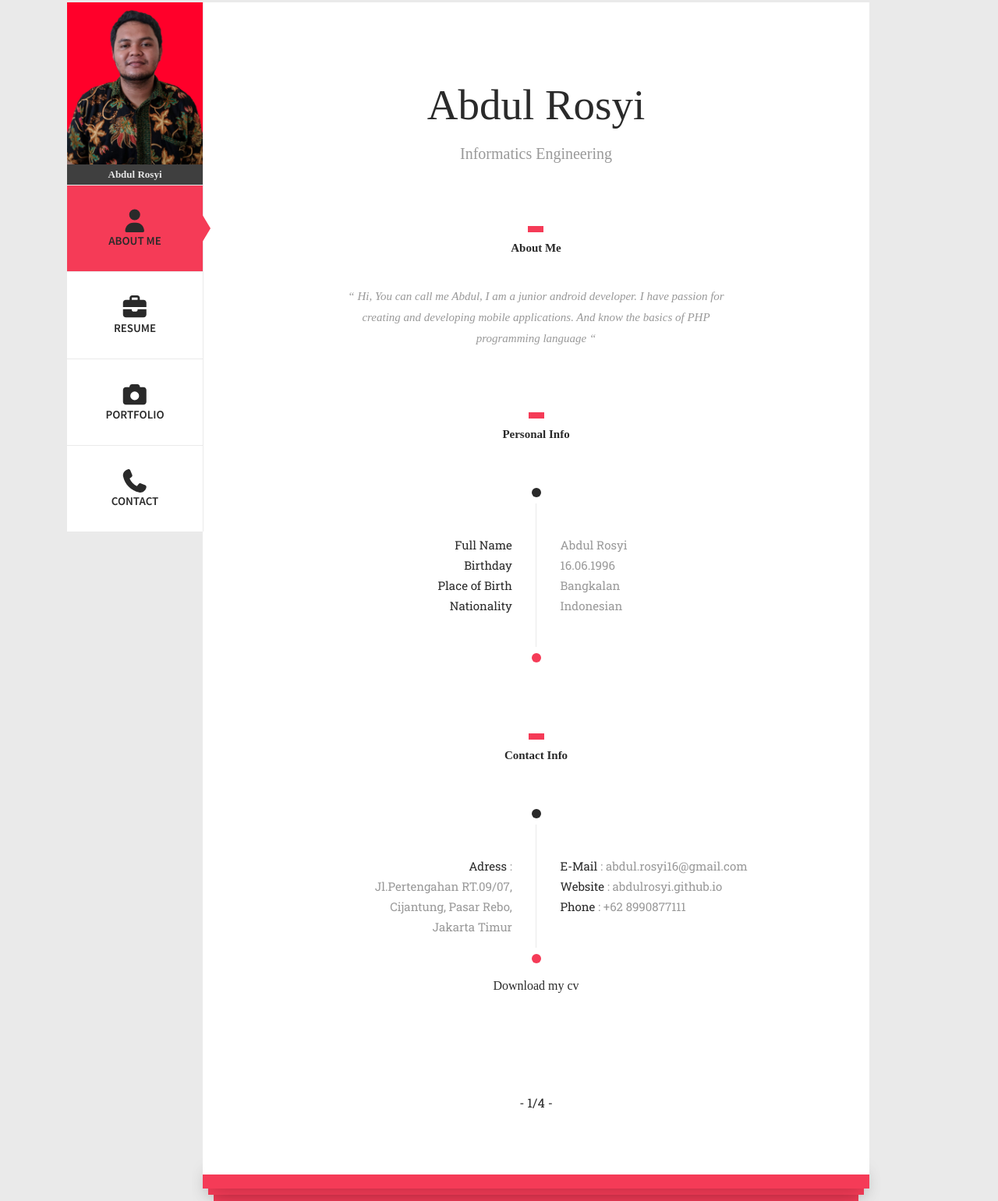
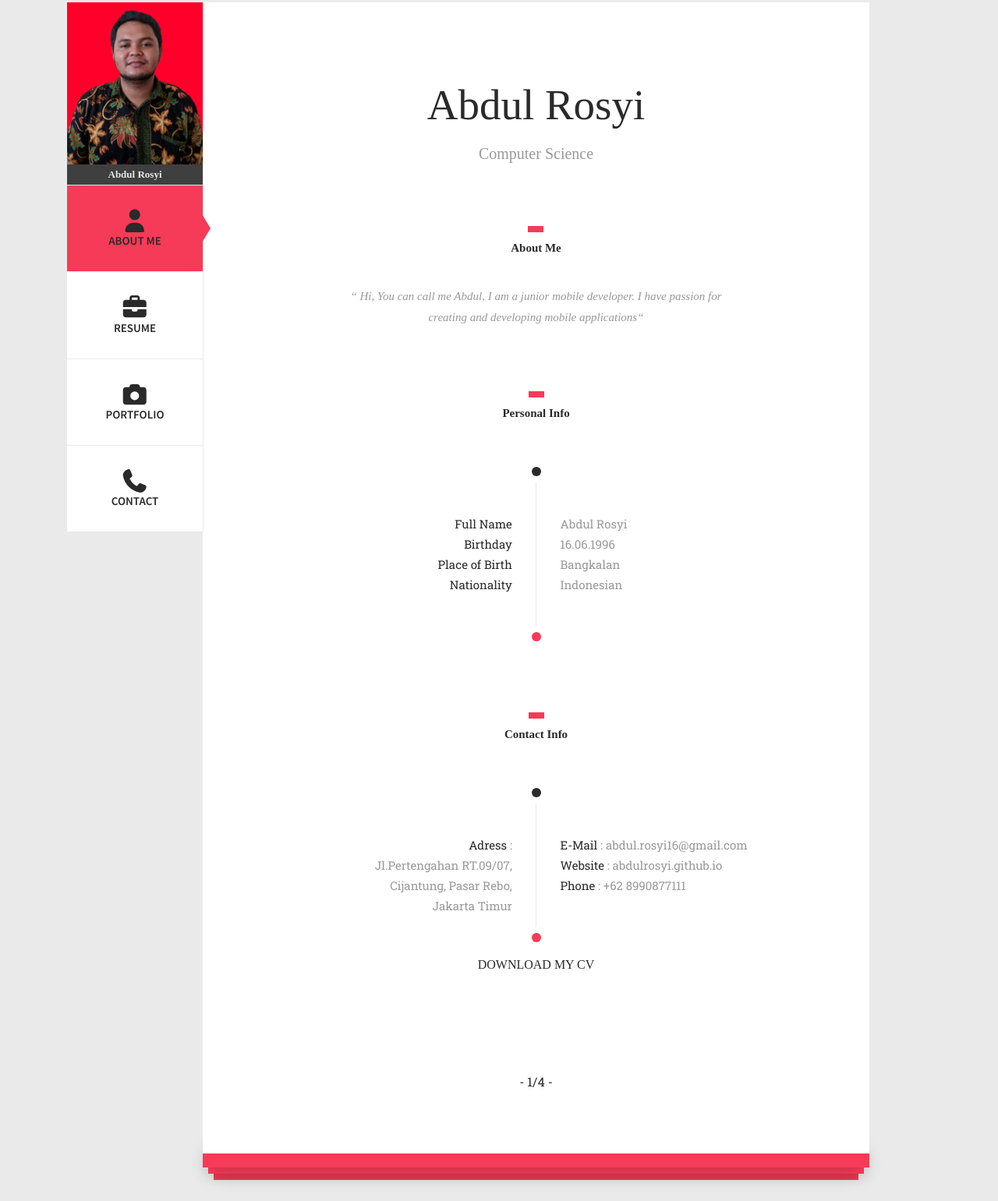
Before and after one commit to abdulrosyi/abdulrosyi.github.io, a plain HTML site: page index.html in a window 1280 px wide. Shown: the part 147-1688 px from the top of the page at 78% size. Drawn offline with Linux system fonts and the light colour scheme.

Commit message:
fix bug mobile

```diff
--- a/assets/css/styles.css
+++ b/assets/css/styles.css
@@ -644,7 +644,6 @@ img {
 	.block-nav-work li a{padding:30px 56px;}
 	.block-info.col-md-4{width:100%;}
 	.block-info.col-md-4:not(:last-child){margin-bottom:30px;}
-
 }
 
 
@@ -740,7 +739,7 @@ img {
 	.comments .replys.children {margin-left: 20px;}
 	.input-columns .column1, .input-columns .column2{width:100%;}
 	.input-columns .column1 .column-inner{padding:0;}
-	.block-info.col-md-4:not(:last-child){margin-bottom:30px;}}
+	.block-info.col-md-4:not(:last-child){margin-bottom:30px;}
 }
 
 
@@ -804,5 +803,5 @@ img {
 	.comment-content{margin-left:0;margin-top:60px;}
 	.input-columns .column1, .input-columns .column2{width:100%;}
 	.input-columns .column1 .column-inner{padding:0;}
-	.block-info.col-md-4:not(:last-child){margin-bottom:30px;}
+	/*.block-info.col-md-4:not(:last-child){margin-bottom:30px;}*/
 }
--- a/index.html
+++ b/index.html
@@ -42,7 +42,7 @@
 										<div class="col-md-12">
 											<div class="main-title profile">
 												<h1 class="mb-20">Abdul Rosyi</h1>
-	                                			<h3>Informatics Engineering</h3>
+	                                			<h3>Computer Science</h3>
 											</div>
 										</div>
 									</div>
@@ -55,7 +55,7 @@
 											</div>
 										</div>
 									</div>
-									<p class="lead-intro">“ Hi, You can call me Abdul, I am a junior android developer. I have passion for creating and developing mobile applications. And know the basics of PHP programming language “</p>
+									<p class="lead-intro">“ Hi, You can call me Abdul, I am a junior mobile developer. I have passion for creating and developing mobile applications“</p>
 								</div>
 								<div class="block-content mb-100 pb-30">
 									<div class="row">
@@ -117,7 +117,7 @@
 									</div>
 									<div class="row pt-40">
 										<div class="col-md-12">
-											<a class="uppercase t-center emph-1 btn-1" href="./assets/file/cv.pdf">Download my cv</a>
+											<a class="uppercase t-center emph-1 btn-1" href="./assets/file/cv.pdf">DOWNLOAD MY CV</a>
 										</div>
 									</div>
 								</div>
@@ -158,7 +158,7 @@
 												<div class="timeline-inner">
 													<div class="name">
 														<span class="date">February 2020 - March 2020</span>
-														<h4>PT. Godrej Indonesia - Intership</h4>
+														<h4>PT. Godrej Indonesia - Internship</h4>
 													</div>
 													<div class="detail">
 														<p>Analyze the inventory system and designing an inventory application system.  </p>
@@ -192,10 +192,10 @@
 													<div class="name">
 														<span class="date">2016 - 2020</span>
 														<h3>Universitas Indraprastra PGRI</h3>
-														<h4>Bachelor Degree – Informatics Engineering  </h4>
+														<h4>Bachelor Degree – Computer Science  </h4>
 													</div>
 													<div class="detail">
-														<p>Informatics Engineering. Here, I learned a lot of things especially in the areas of embedded systems, mobile programming, networking, machine learning and computer vision.</p>
+														<p>Informatics Engineering. Here, I learned a lot of things especially in the areas of java programming, mobile programming, networking and computer vision.</p>
 													</div>
 												</div>
 												<div class="timeline-inner">
@@ -250,7 +250,7 @@
 									<div class="row">
 										<div class="col-md-12">
 											<p class="lead-intro">I have started many projects but not all of them have been finished not worth published. Here are some of my best works so far. If you are interested to know more about my previous works, feel free to visit my Github profile on the following link. <br></p>
-											<a class="-40 uppercase emph-1 btn-1" href="https://github.com/abdulrosyi">View More</a>
+											<a class="-40 uppercase emph-1 btn-1" href="https://github.com/abdulrosyi">VIEW MORE</a>
 										</div>
 									</div>
 								</div>
```
